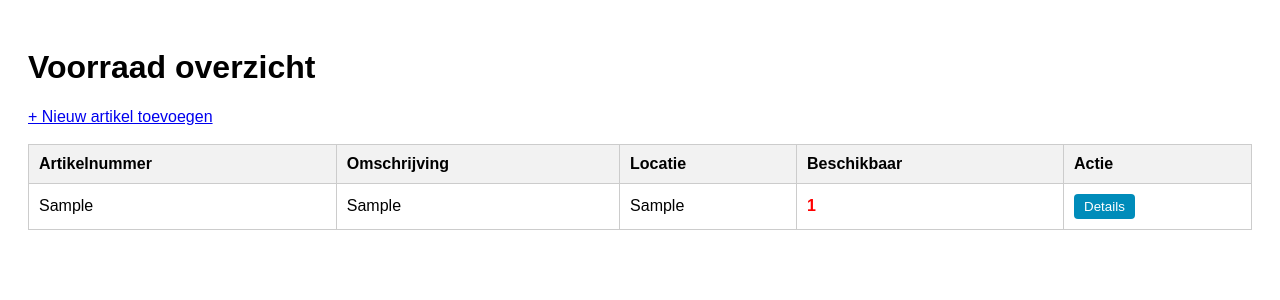
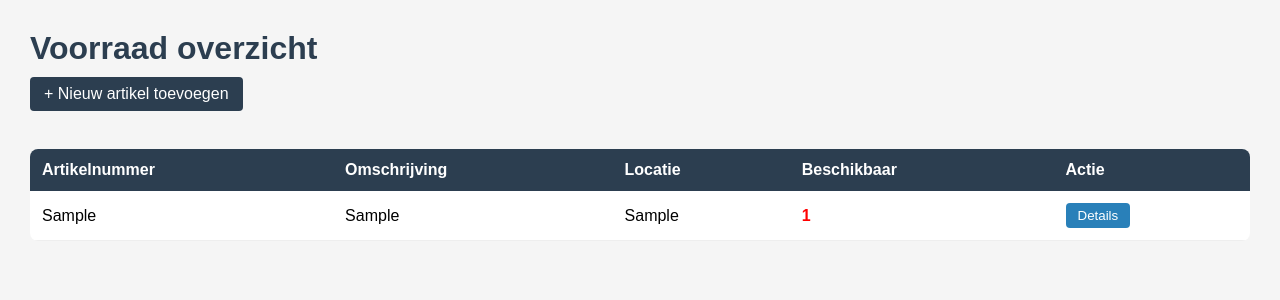
Before and after one commit to kulsoom0704/Aquafin-programming-project, a Laravel app: page /materiaal in a window 1280 px wide. Shown: the top 300 px of the page. Run offline with Laravel 12, Linux system fonts and the light colour scheme; tables that the repository leaves empty hold one stand-in row (values such as "Sample post").

Commit message:
CSS verbeterd op voorraad overzicht pagina

```diff
--- a/resources/views/materiaal/index.blade.php
+++ b/resources/views/materiaal/index.blade.php
@@ -4,24 +4,55 @@
     <meta charset="UTF-8">
     <title>Voorraad overzicht</title>
     <style>
+        * {
+            margin: 0;
+            padding: 0;
+            box-sizing: border-box;
+        }
+
         body {
             font-family: Arial, sans-serif;
-            padding: 20px;
+            background-color: #f5f5f5;
+            padding: 30px;
+        }
+
+        h1 {
+            color: #2c3e50;
+            margin-bottom: 10px;
+        }
+
+        .btn-nieuw {
+            display: inline-block;
+            margin-bottom: 20px;
+            padding: 8px 14px;
+            background-color: #2c3e50;
+            color: white;
+            text-decoration: none;
+            border-radius: 4px;
         }
 
         table {
             width: 100%;
             border-collapse: collapse;
+            background-color: white;
+            border-radius: 8px;
+            overflow: hidden;
         }
 
-        th, td {
-            padding: 10px;
-            border: 1px solid #ccc;
+        th {
+            background-color: #2c3e50;
+            color: white;
+            padding: 12px;
             text-align: left;
         }
 
-        th {
-            background-color: #f2f2f2;
+        td {
+            padding: 12px;
+            border-bottom: 1px solid #eee;
+        }
+
+        tr:hover {
+            background-color: #f9f9f9;
         }
 
         .kritiek {
@@ -30,15 +61,14 @@
         }
 
         .btn-details {
-            padding: 5px 10px;
-            background-color: #008CBA;
+            padding: 5px 12px;
+            background-color: #2980b9;
             color: white;
             border: none;
             cursor: pointer;
             border-radius: 4px;
         }
 
-        /* Popup achtergrond */
         .popup-achtergrond {
             display: none;
             position: fixed;
@@ -47,26 +77,27 @@
             background-color: rgba(0,0,0,0.5);
         }
 
-        /* Popup venster */
         .popup {
             background: white;
             margin: 10% auto;
-            padding: 20px;
+            padding: 25px;
             width: 400px;
             border-radius: 8px;
         }
 
         .popup h2 {
-            margin-top: 0;
+            margin-bottom: 15px;
+            color: #2c3e50;
         }
 
         .popup p {
             margin: 8px 0;
+            font-size: 15px;
         }
 
         .btn-sluiten {
             margin-top: 15px;
-            padding: 5px 10px;
+            padding: 6px 14px;
             background-color: #ccc;
             border: none;
             cursor: pointer;
@@ -77,7 +108,7 @@
 <body>
 
     <h1>Voorraad overzicht</h1>
-    <a href="/materiaal/create">+ Nieuw artikel toevoegen</a>
+    <a href="/materiaal/create" class="btn-nieuw">+ Nieuw artikel toevoegen</a>
 
     <br><br>
 
```
